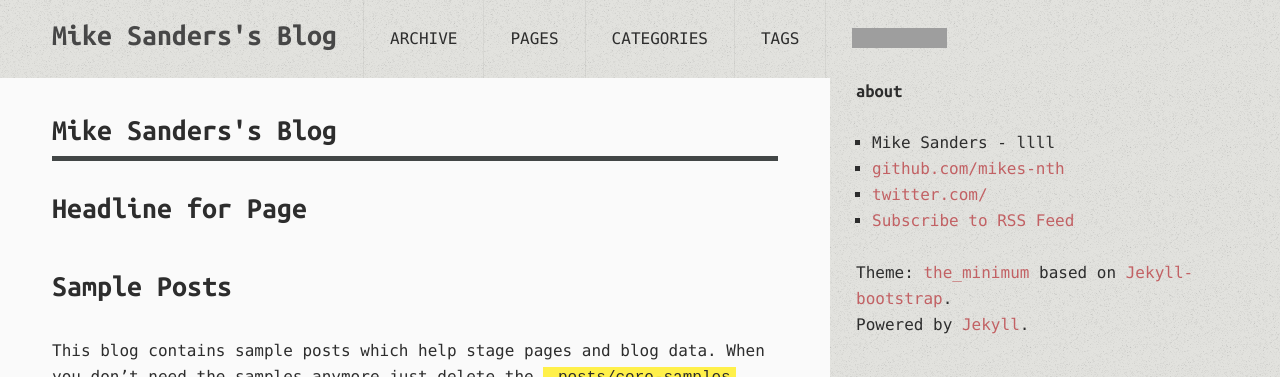
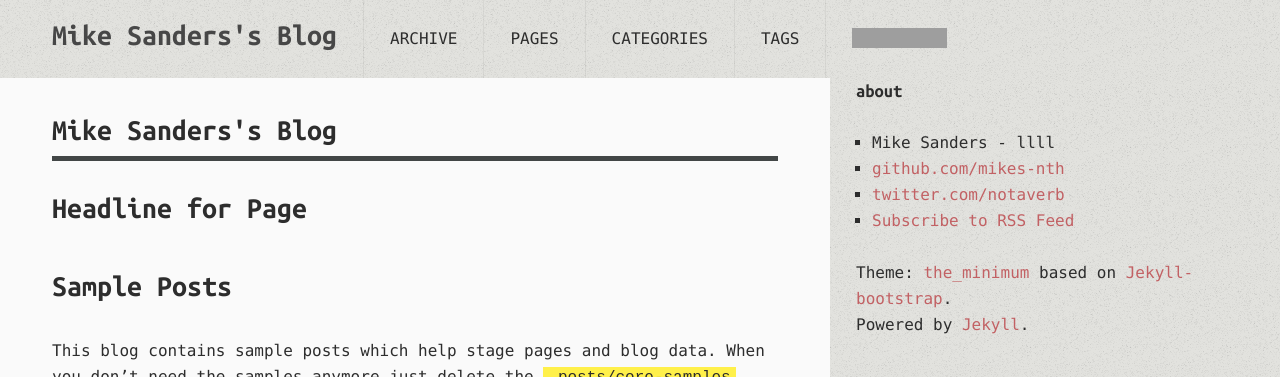
Before and after one commit to MikeS-nth/MikeS-nth.github.io, a Jekyll site: the page built from index.md, in a window 1280 px wide. Shown: the top 377 px of the page. Built offline with Jekyll 4.4.1, drawn with Linux system fonts in a browser that asks for light colours; comment, search, counter and statistics services are not loaded; grey boxes are pictures that could not be loaded.

Commit message:
Update _config.yml

```diff
--- a/_config.yml
+++ b/_config.yml
@@ -14,7 +14,7 @@ author :
   name : Mike Sanders
   email : llll
   github : mikes-nth
-#  twitter : @notaverb
+  twitter : notaverb
 
 
 # The production_url is only used when full-domain names are needed
```
